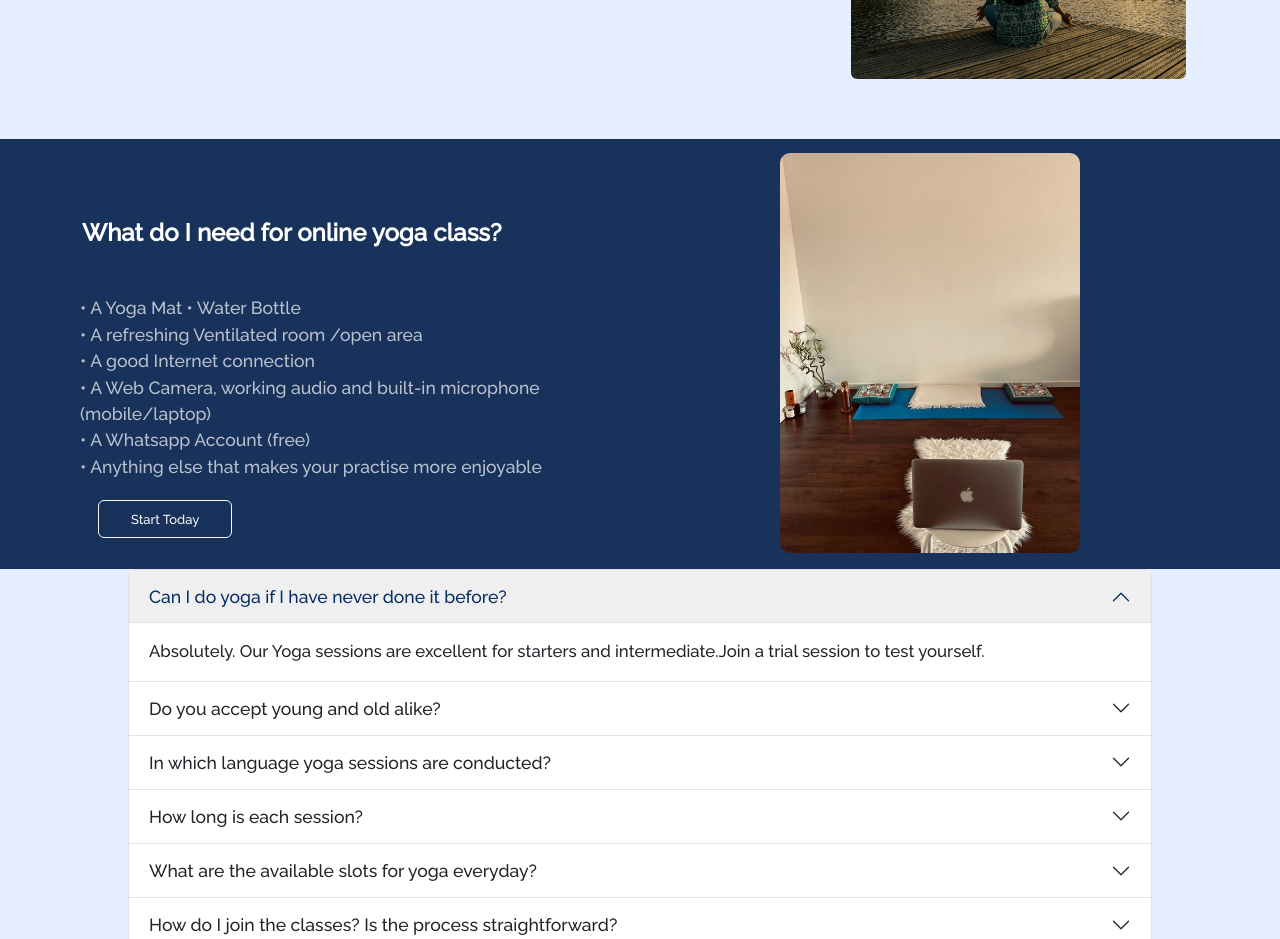
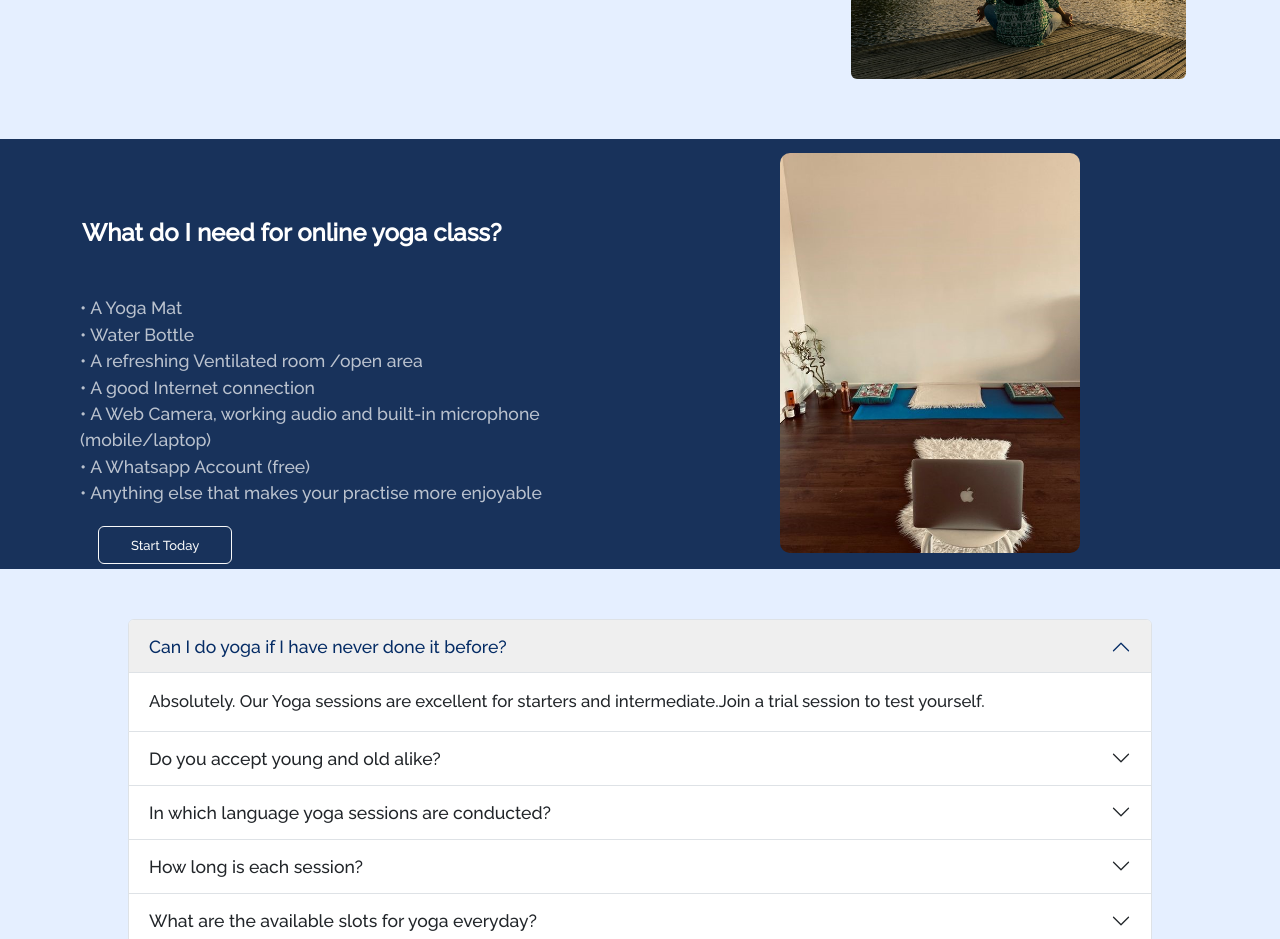
Before and after one commit to Maadico/yoga-frontend, a React (Create React App) app: page / in a window 1280 px wide. Shown: the part 3480-4419 px from the top of the page. Built offline with nearby package versions, Linux system fonts and the light colour scheme.

Commit message:
fix spacing req

```diff
--- a/src/components/layout/Requirements.css
+++ b/src/components/layout/Requirements.css
@@ -4,6 +4,7 @@
   width: 100%;
   overflow: hidden !important;
   background-color: rgb(24, 50, 91);
+  margin-bottom: 50px;
   /* background-image: linear-gradient(to right, rgb(4, 82, 206), rgb(29, 99, 211)); */
   /* border-radius: 0 190px 0 0; */
 }
--- a/src/components/layout/Requirements.jsx
+++ b/src/components/layout/Requirements.jsx
@@ -17,7 +17,8 @@ const Requirements = () => {
             <div className="row subtitle heroTitle  flex-wrap-reverse"></div>
             <div className="row heroColor mt-2">
               <p className="description">
-                • A Yoga Mat • Water Bottle <br />
+                • A Yoga Mat
+                <br /> • Water Bottle <br />
                 • A refreshing Ventilated room /open area <br /> • A good
                 Internet connection <br /> • A Web Camera, working audio and
                 built-in microphone (mobile/laptop) <br /> • A Whatsapp Account
```
